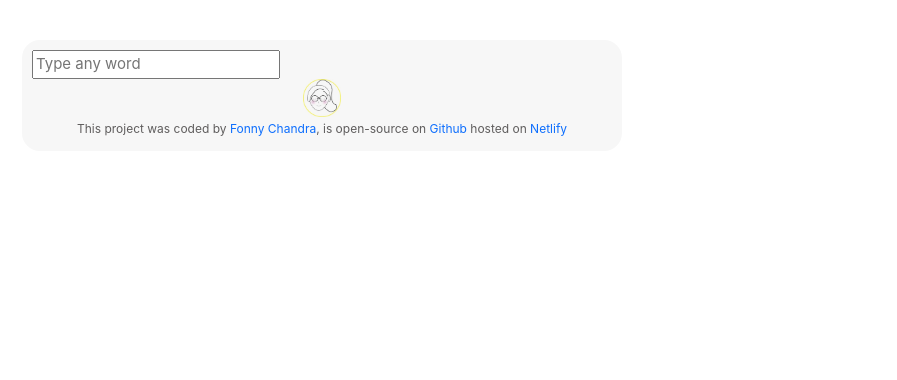
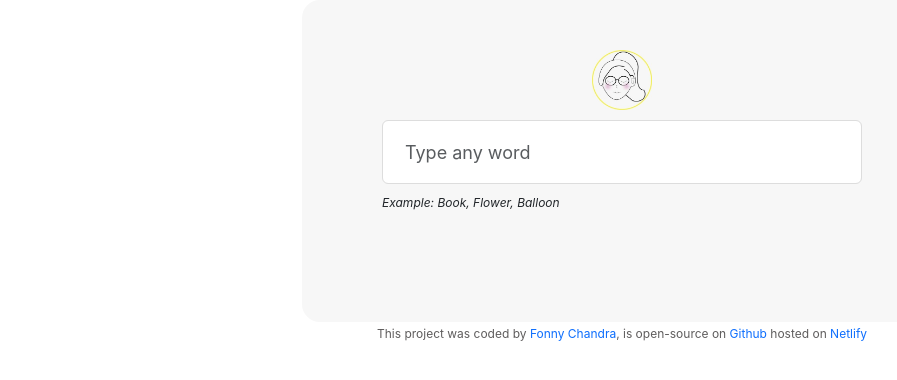
Before and after one commit to fonnycode/dictionary-react, a React (Create React App) app: page / in a window 1280 px wide. Shown: the top 380 px of the page, without its empty margins (18-915 px from the left). Built offline with nearby package versions, Linux system fonts and the light colour scheme.

Commit message:
summarize the search engine with word definition.

```diff
--- a/src/App.css
+++ b/src/App.css
@@ -1,24 +1,15 @@
 .App {
   background-color: #F7F7F7;
-  max-width: 600px;
-  padding: 10px;
+  max-width: 50%;
+  padding: 50px 0 100px;
   border-radius: 18px;
+ margin: 0 auto;
+ display: block;
 
 }
 
 .App-logo {
-  max-width: 38px;
+  max-width: 60px;
   display: block;
   margin: 0 auto;
 }
-
-.App footer {
-  text-align: center;
-  font-size: 12px;
-  color: rgb(95, 93, 93);
-  line-height: 2;
-}
-
-.App footer a {
-  text-decoration: none;
-}
--- a/src/App.js
+++ b/src/App.js
@@ -7,16 +7,11 @@ function App() {
   return (
     <div className="App">
       <header className="App-header">
-       <Dictionary />
+        <img src={logo} className="App-logo" alt="logo" />
+        <Dictionary />
       </header>
 
-      <footer>
-        <img src={logo} className="App-logo" alt="logo" />
-        This project was coded by
-         <a href="https://www.linkedin.com/in/fonny-chandra-41b81970/"> Fonny Chandra</a>
-        , is open-source on <a href="https://github.com/fonnycode/dictionary-react"> Github</a> hosted on
-        <a href="https://react-dictionary-apps.netlify.app/"> Netlify</a>
-      </footer>
+
     </div>
   );
 }
--- a/src/Dictionary.css
+++ b/src/Dictionary.css
@@ -1,4 +1,34 @@
-.Dictionary{
+.Dictionary {
   font-size: 15px;
+  text-transform: capitalize;
+text-align: center;
 
 }
+
+.Dictionary form {
+  font-size: 20px;
+margin: 10px 80px;
+
+}
+
+.Dictionary .example{
+  text-align: left;
+  margin-left: 80px;
+  margin-bottom: 10px;
+  font-style: italic;
+  font-size: 12px;
+  display: block;
+}
+
+.Dictionary .input-word{
+display: block;
+  height: 64px;
+  color: #666666;
+  font-size: 18px;
+  line-height: 21px;
+  padding: 22px;
+  border: 1px solid #dddddd;
+  border-radius: 6px;
+
+  width: 100%;
+}
--- a/src/Dictionary.js
+++ b/src/Dictionary.js
@@ -28,11 +28,13 @@ let apiKey = "9tce7490b0da29acf6b444190735fo2f";
     <div className="Dictionary">
       <form onSubmit={handleSubmit}>
         <input
+        className="form-control input-word"
           type="search"
           placeholder="Type any word"
           onChange={updateWords}
         />
       </form>
+      <div className="example">example: Book, Flower, Balloon </div>
       <Results results={results} />
     </div>
   );
--- a/src/index.css
+++ b/src/index.css
@@ -1,7 +1,17 @@
 body {
-  margin: 40px;
   font-family: -apple-system, BlinkMacSystemFont, 'Segoe UI', 'Roboto', 'Oxygen',
     'Ubuntu', 'Cantarell', 'Fira Sans', 'Droid Sans', 'Helvetica Neue',
     sans-serif;
 
 }
+
+footer {
+  text-align: center;
+  font-size: 12px;
+  color: rgb(95, 93, 93);
+  line-height: 2;
+}
+
+footer a {
+  text-decoration: none;
+}
--- a/src/index.js
+++ b/src/index.js
@@ -8,6 +8,18 @@ const root = ReactDOM.createRoot(document.getElementById('root'));
 root.render(
   <React.StrictMode>
     <App />
+
+    <footer>
+      This project was coded by
+      <a href="https://www.linkedin.com/in/fonny-chandra-41b81970/">
+        {" "}
+        Fonny Chandra
+      </a>
+      , is open-source on{" "}
+      <a href="https://github.com/fonnycode/dictionary-react"> Github</a> hosted
+      on
+      <a href="https://react-dictionary-apps.netlify.app/"> Netlify</a>
+    </footer>
   </React.StrictMode>
 );
 
```
